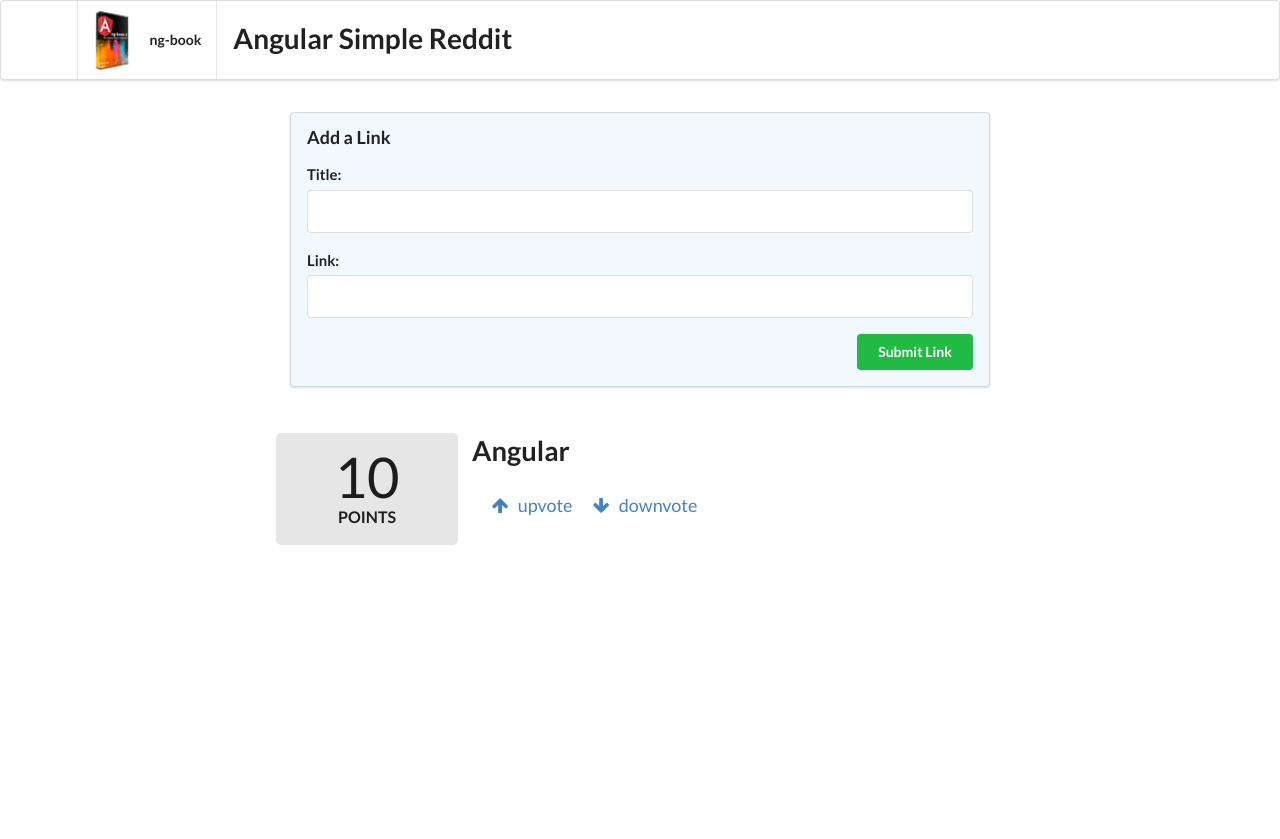
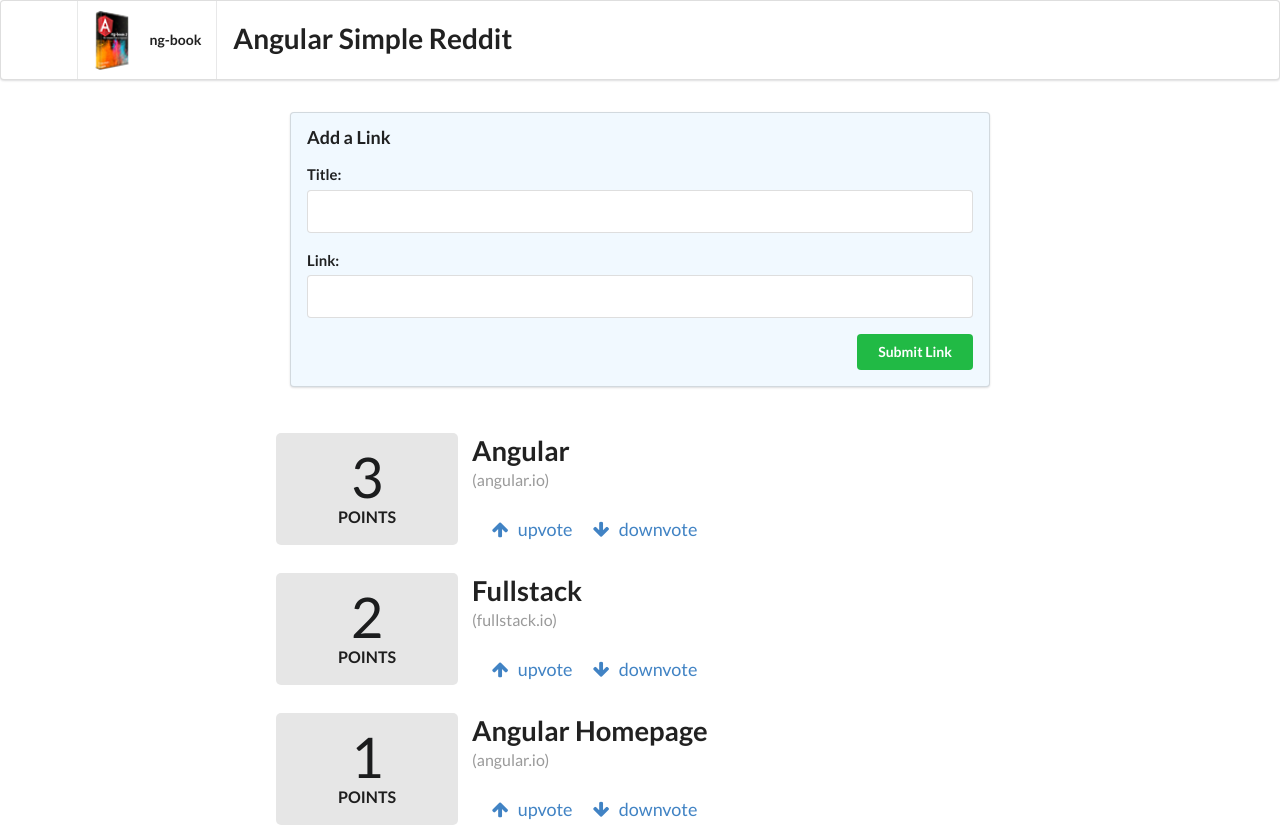
Before and after one commit to zkparker/Angular, an Angular app: page / in a window 1280 px wide. Before the commit the page ends 800 px from the top, so only its background shows below. Built offline with nearby package versions, Linux system fonts and the light colour scheme.

Commit message:
Final functionality, deployed site

```diff
--- a/src/app/app.component.html
+++ b/src/app/app.component.html
@@ -16,7 +16,8 @@
 </form>
 
 <div class="ui grid posts">
-  <app-article>
+  <app-article
+   *ngFor = "let article of sortedArticles()"
+   [article]="article"></app-article>
 
-  </app-article>
 </div>
--- a/src/app/app.component.ts
+++ b/src/app/app.component.ts
@@ -1,4 +1,5 @@
 import { Component } from '@angular/core';
+import { Article } from './article/article.model';
 
 @Component({
   selector: 'app-root',
@@ -6,9 +7,25 @@ import { Component } from '@angular/core';
   styleUrls: ['./app.component.css']
 })
 export class AppComponent {
-  //title = 'angular-reddit';
-  addArticle(title: HTMLInputElement, link: HTMLInputElement): boolean {
-    console.log(`Adding article title: ${title.value} and link ${link.value}`);
+  articles: Article[];
+
+  constructor() {
+    this.articles = [
+      new Article('Angular', 'http://angular.io', 3),
+      new Article('Fullstack', 'http://fullstack.io', 2),
+      new Article('Angular Homepage', 'http://angular.io', 1),
+    ]
+  }
+
+  addArticle(title: HTMLInputElement, link: HTMLInputElement): boolean{
+    console.log(`Adding article title: ${title.value} and link: ${link.value}`);
+    this.articles.push(new Article(title.value, link.value, 0));
+    title.value = '';
+    link.value = '';
     return false;
   }
+
+  sortedArticles(): Article[]{
+    return this.articles.sort((a: Article, b: Article) => b.votes - a.votes);
+  }
 }
--- a/src/app/article/article.component.html
+++ b/src/app/article/article.component.html
@@ -1,7 +1,7 @@
 <div class="four wide column center aligned votes">
   <div class="ui statistic">
     <div class="value">
-      {{ votes }}
+      {{ article.votes }}
     </div>
     <div class="label">
       Points
@@ -9,9 +9,10 @@
   </div>
 </div>
 <div class="twelve wide column">
-  <a href="{{ link }}" class="ui large header">
-    {{ title }}
+  <a href="{{ article.link }}" class="ui large header">
+    {{ article.title }}
   </a>
+  <div class="meta">({{ article.domain()}})</div>
   <ul class="ui big horizontal list voters">
     <li class="item">
       <a href (click)="voteUp()">
--- a/src/app/article/article.component.ts
+++ b/src/app/article/article.component.ts
@@ -1,4 +1,5 @@
-import { Component, HostBinding, OnInit } from '@angular/core';
+import { Component, HostBinding, Input, OnInit } from '@angular/core';
+import { Article } from './article.model';
 
 @Component({
   selector: 'app-article',
@@ -7,27 +8,32 @@ import { Component, HostBinding, OnInit } from '@angular/core';
 })
 export class ArticleComponent implements OnInit {
   @HostBinding('attr.class') cssClass = 'row';
-  votes: number;
-  title: string;
-  link: string;
+  @Input() article: Article;
+  link: any;
+
 
   constructor() {
-    this.title = 'Angular';
-    this.link = 'http://angular.io';
-    this.votes = 10;
   }
 
-  voteUp() {
-    this.votes += 1;
+  voteUp(): boolean{
+    this.article.voteUp();
     return false;
   }
 
-  voteDown() {
-    this.votes -= 1;
+  domain(): string{
+    try {
+      const domainAndPath: string = this.link.split('//')[1];
+      return domainAndPath.split('/')[0];
+    } catch (err) {
+      return null;
+    }
+  }
+
+  voteDown(): boolean{
+    this.article.voteDown();
     return false;
   }
-
-  ngOnInit(): void {
+  ngOnInit(){
   }
 
 }
--- /dev/null
+++ b/src/app/article/article.model.ts
@@ -0,0 +1,28 @@
+export class Article {
+  title: string;
+  link: string;
+  votes: number;
+
+  constructor(title: string, link: string, votes ?: number){
+    this.title = title;
+    this.link = link;
+    this.votes = votes || 0;
+  }
+
+  voteUp(): void{
+    this.votes += 1;
+  }
+
+  voteDown(): void{
+    this.votes -= 1;
+  }
+
+  domain(): string{
+    try {
+      const domainAndPath: string = this.link.split('//')[1];
+      return domainAndPath.split('/')[0];
+    } catch (err) {
+      return null;
+    }
+  }
+}
```
